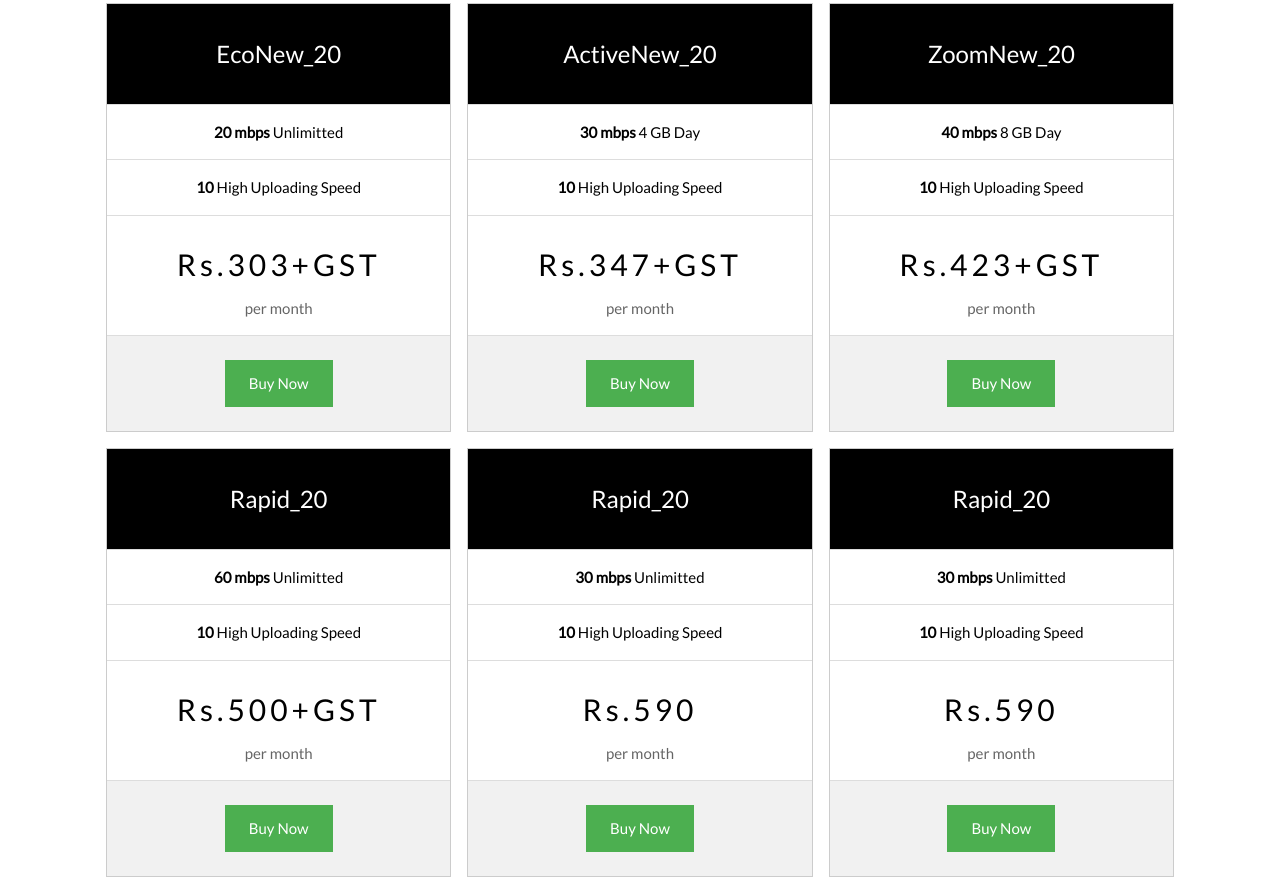
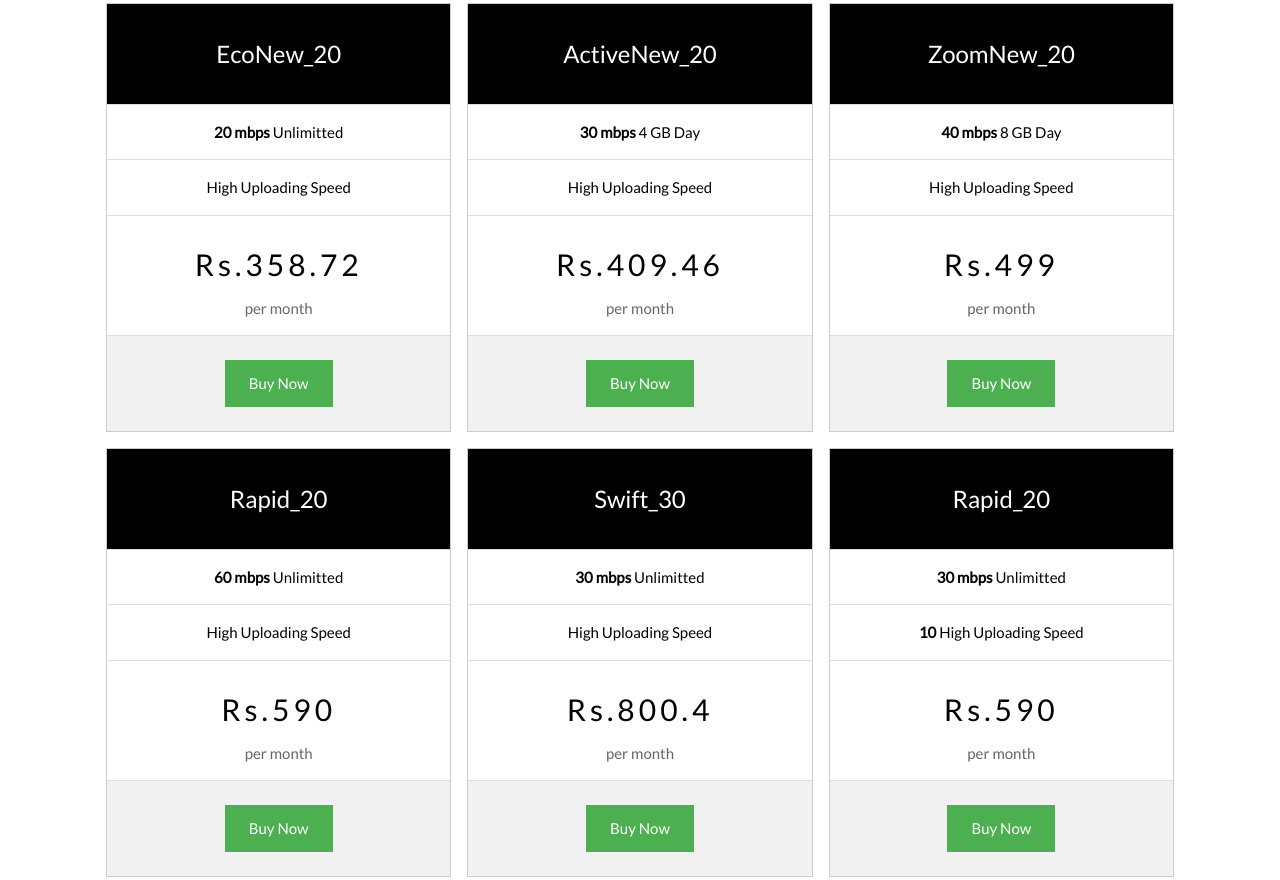
Before and after one commit to atanusaha123/skybroadband, a plain HTML site: page index.html in a window 1280 px wide. Shown: the part 1404-2284 px from the top of the page. Drawn offline with nearby package versions, Linux system fonts and the light colour scheme.

Commit message:
footer update

```diff
--- a/index.html
+++ b/index.html
@@ -111,9 +111,9 @@ html,body,h1,h2,h3,h4 {font-family:"Lato", sans-serif}
       <ul class="w3-ul w3-border w3-center w3-hover-shadow">
         <li class="w3-black w3-xlarge w3-padding-32">EcoNew_20</li>
         <li class="w3-padding-16"><b>20 mbps</b> Unlimitted</li>
-        <li class="w3-padding-16"><b>10</b> High Uploading Speed</li>
+        <li class="w3-padding-16"><b></b> High Uploading Speed</li>
         <li class="w3-padding-16">
-          <h2 class="w3-wide">Rs.303+GST</h2>
+          <h2 class="w3-wide">Rs.358.72</h2>
           <span class="w3-opacity">per month</span>
         </li>
         <li class="w3-light-grey w3-padding-24">
@@ -125,9 +125,9 @@ html,body,h1,h2,h3,h4 {font-family:"Lato", sans-serif}
       <ul class="w3-ul w3-border w3-center w3-hover-shadow">
         <li class="w3-black w3-xlarge w3-padding-32">ActiveNew_20</li>
         <li class="w3-padding-16"><b>30 mbps</b> 4 GB Day</li>
-        <li class="w3-padding-16"><b>10</b> High Uploading Speed</li>
+        <li class="w3-padding-16"><b></b> High Uploading Speed</li>
         <li class="w3-padding-16">
-          <h2 class="w3-wide">Rs.347+GST</h2>
+          <h2 class="w3-wide">Rs.409.46</h2>
           <span class="w3-opacity">per month</span>
         </li>
         <li class="w3-light-grey w3-padding-24">
@@ -139,9 +139,9 @@ html,body,h1,h2,h3,h4 {font-family:"Lato", sans-serif}
       <ul class="w3-ul w3-border w3-center w3-hover-shadow">
         <li class="w3-black w3-xlarge w3-padding-32">ZoomNew_20</li>
         <li class="w3-padding-16"><b>40 mbps</b> 8 GB Day</li>
-        <li class="w3-padding-16"><b>10</b> High Uploading Speed</li>
+        <li class="w3-padding-16"><b></b> High Uploading Speed</li>
         <li class="w3-padding-16">
-          <h2 class="w3-wide">Rs.423+GST</h2>
+          <h2 class="w3-wide">Rs.499</h2>
           <span class="w3-opacity">per month</span>
         </li>
         <li class="w3-light-grey w3-padding-24">
@@ -153,9 +153,9 @@ html,body,h1,h2,h3,h4 {font-family:"Lato", sans-serif}
       <ul class="w3-ul w3-border w3-center w3-hover-shadow">
         <li class="w3-black w3-xlarge w3-padding-32">Rapid_20</li>
         <li class="w3-padding-16"><b>60 mbps</b> Unlimitted</li>
-        <li class="w3-padding-16"><b>10</b> High Uploading Speed</li>
+        <li class="w3-padding-16"><b></b> High Uploading Speed</li>
         <li class="w3-padding-16">
-          <h2 class="w3-wide">Rs.500+GST</h2>
+          <h2 class="w3-wide">Rs.590</h2>
           <span class="w3-opacity">per month</span>
         </li>
         <li class="w3-light-grey w3-padding-24">
@@ -165,11 +165,11 @@ html,body,h1,h2,h3,h4 {font-family:"Lato", sans-serif}
     </div>
     <div class="w3-third w3-margin-bottom">
       <ul class="w3-ul w3-border w3-center w3-hover-shadow">
-        <li class="w3-black w3-xlarge w3-padding-32">Rapid_20</li>
+        <li class="w3-black w3-xlarge w3-padding-32">Swift_30</li>
         <li class="w3-padding-16"><b>30 mbps</b> Unlimitted</li>
-        <li class="w3-padding-16"><b>10</b> High Uploading Speed</li>
+        <li class="w3-padding-16"><b></b> High Uploading Speed</li>
         <li class="w3-padding-16">
-          <h2 class="w3-wide">Rs.590</h2>
+          <h2 class="w3-wide">Rs.800.4</h2>
           <span class="w3-opacity">per month</span>
         </li>
         <li class="w3-light-grey w3-padding-24">
@@ -279,7 +279,7 @@ html,body,h1,h2,h3,h4 {font-family:"Lato", sans-serif}
     <i class="fa fa-twitter w3-hover-opacity"></i>
     <i class="fa fa-linkedin w3-hover-opacity"></i>
   </div>
-  <p>Powered by <a href="https://www.w3schools.com/w3css/default.asp" title="W3.CSS" target="_blank" class="w3-hover-text-green">w3.css</a></p>
+  <p>Powered by <Sky Broadband Service</a></p>
 </footer>
 
 
```
